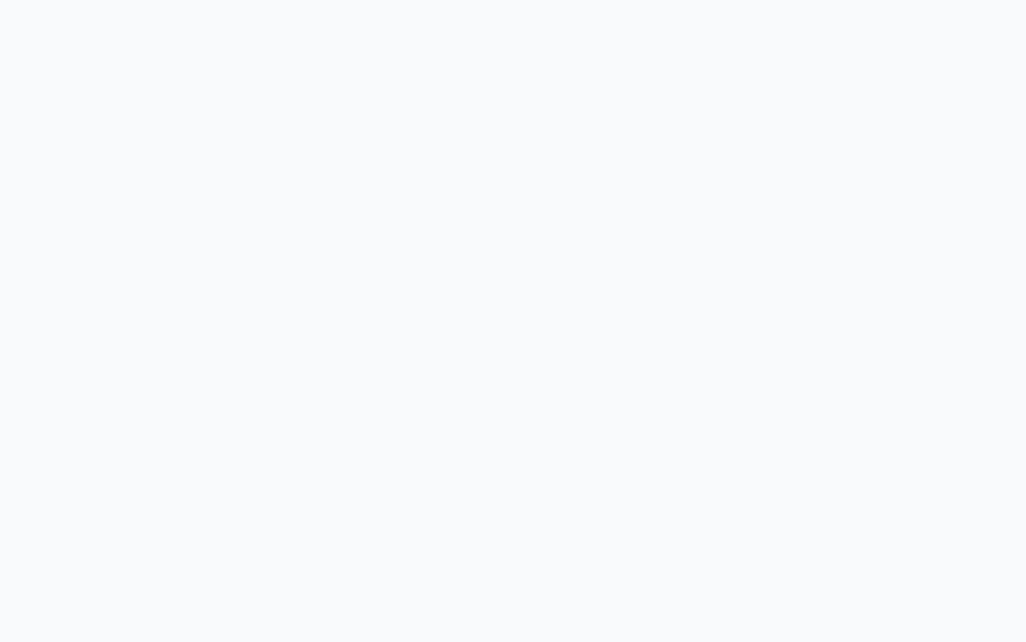
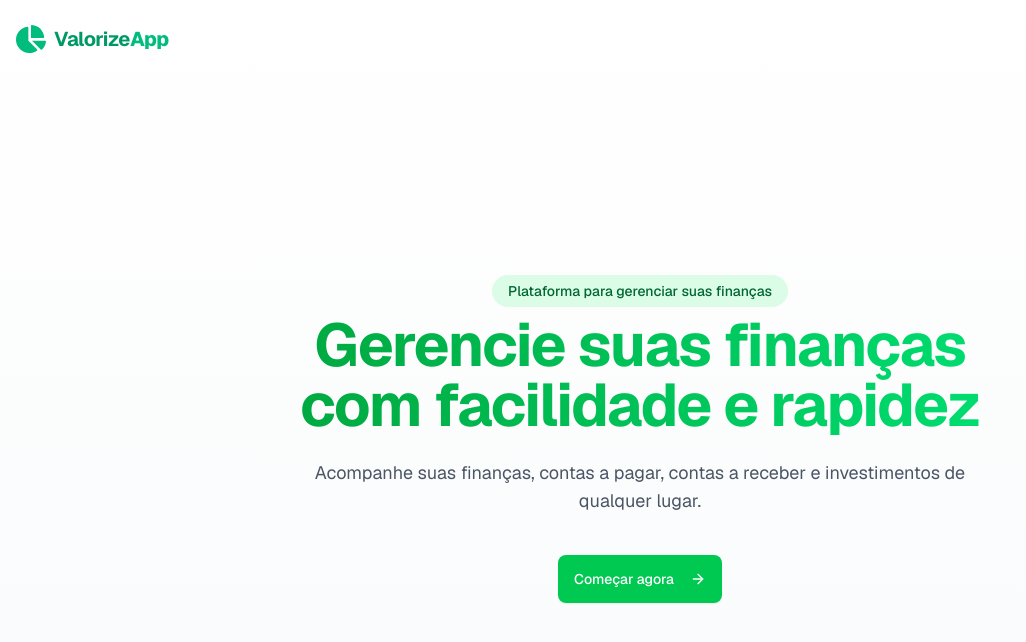
Before and after one commit to antoni0jsneto/valorize-app, a Next.js app: page / in a window 1280 px wide. Shown: the top 642 px of the page, without its empty margins (0-1026 px from the left). Built offline with nearby package versions, Linux system fonts and the light colour scheme.

Commit message:
feat: implement Home page layout with financial management features, including a registration button and enhanced user interface elements

```diff
--- a/src/app/page.tsx
+++ b/src/app/page.tsx
@@ -1,3 +1,64 @@
+"use client";
+
+import { Button } from "@/components/ui/button";
+import { ArrowRight, HandCoins } from "lucide-react";
+import { useRouter } from "next/navigation";
+import { FaChartPie } from "react-icons/fa";
+
 export default function Home() {
-  return <div></div>;
+  const router = useRouter();
+
+  function handleRegister() {
+    router.push("/dashboard");
+  }
+
+  return (
+    <div className="flex flex-col min-h-screen bg-gradient-to-b from-white to-gray-50">
+      <header className="container mx-auto py-6 px-4">
+        <div className="flex items-center">
+          <div className="flex items-center text-green-500 font-bold text-xl">
+            <FaChartPie className="text-emerald-500 flex-shrink-0 text-3xl mr-2" />
+            <h1 className="text-xl font-bold tracking-tight text-emerald-600 whitespace-nowrap">
+              Valorize
+              <span className="text-emerald-500 font-extrabold">App</span>
+            </h1>
+          </div>
+        </div>
+      </header>
+
+      <main className="flex-1 flex items-center justify-center">
+        <div className="container mx-auto px-4 py-12 md:py-24">
+          <div className="max-w-3xl mx-auto">
+            <div className="text-center space-y-6">
+              <div className="inline-block bg-green-100 text-green-800 px-4 py-1.5 rounded-full text-sm font-medium mb-2">
+                Plataforma para gerenciar suas finanças
+              </div>
+
+              <h1 className="text-4xl font-bold tracking-tight sm:text-5xl md:text-6xl bg-clip-text text-transparent bg-gradient-to-r from-green-600 to-green-400">
+                Gerencie suas finanças com facilidade e rapidez
+              </h1>
+
+              <p className="text-lg text-gray-600 max-w-2xl mx-auto">
+                Acompanhe suas finanças, contas a pagar, contas a receber e
+                investimentos de qualquer lugar.
+              </p>
+
+              <div className="pt-4">
+                <form action={handleRegister}>
+                  <Button
+                    type="submit"
+                    size="lg"
+                    className="bg-green-500 hover:bg-green-600 text-white font-medium px-8 h-12 cursor-pointer"
+                  >
+                    Começar agora
+                    <ArrowRight className="ml-2 h-4 w-4" />
+                  </Button>
+                </form>
+              </div>
+            </div>
+          </div>
+        </div>
+      </main>
+    </div>
+  );
 }
```
